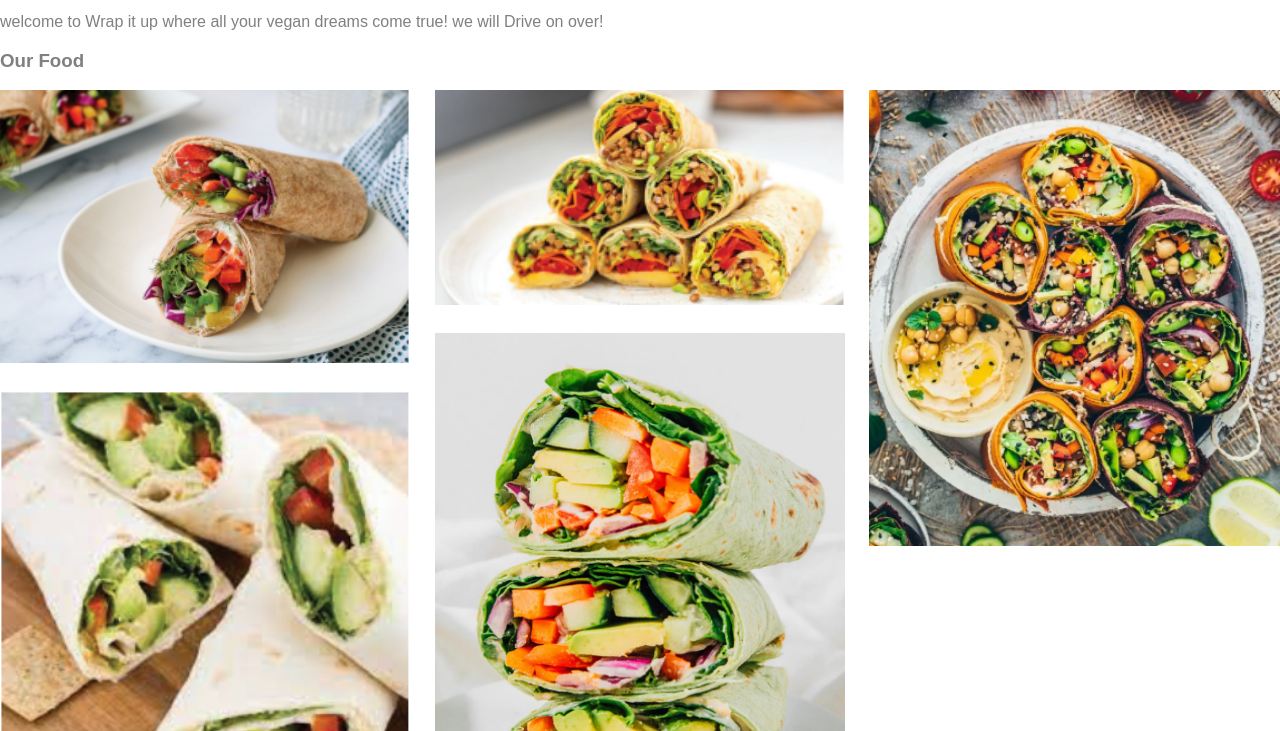
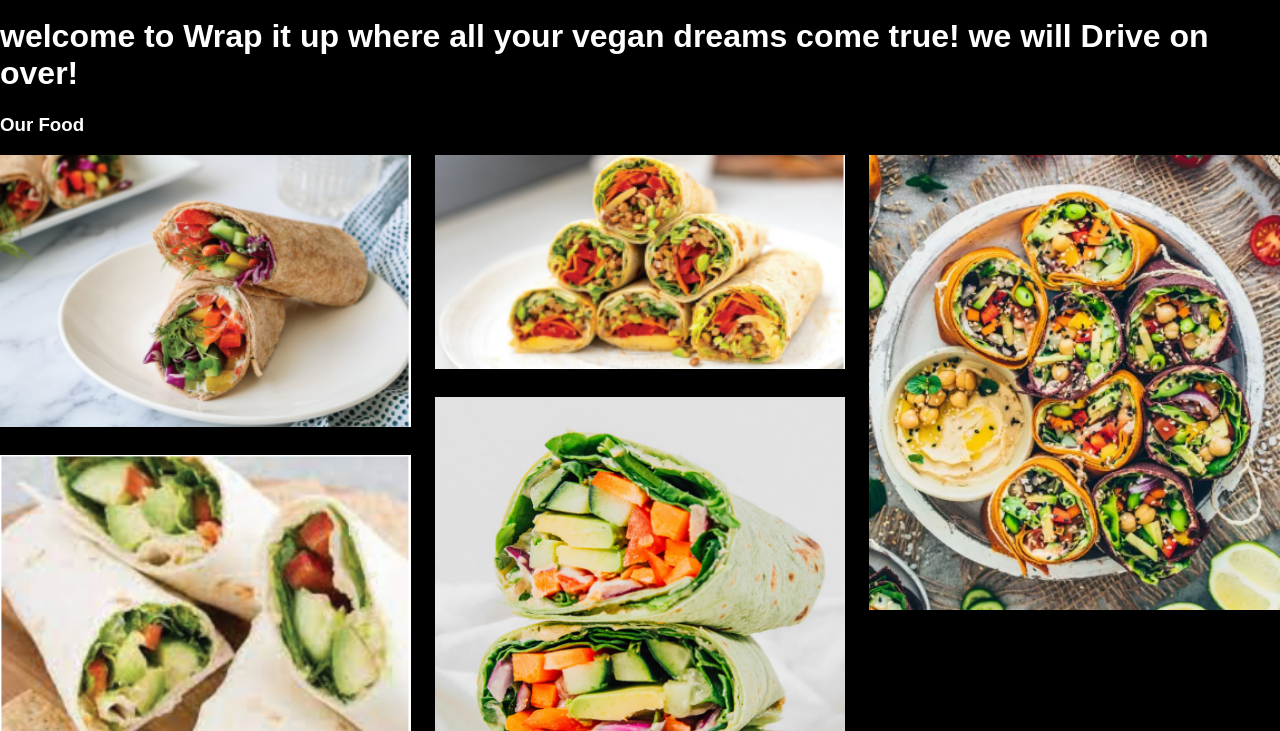
Before and after one commit to DragonRobot/DragonRobot.github.io, a plain HTML site: page projects/Restruant/index.html in a window 1280 px wide. Shown: the part 69-800 px from the top of the page. Drawn offline with Linux system fonts and the light colour scheme.

Commit message:
Final Project

```diff
--- a/projects/Restruant/css/style.css
+++ b/projects/Restruant/css/style.css
@@ -5,7 +5,8 @@
 body {
     margin: 0px;
     font-family: sans-serif;
-    color: grey
+    background-color: black;
+    color: white;
 }
 p{
     font-style: bold;
--- a/projects/Restruant/index.html
+++ b/projects/Restruant/index.html
@@ -20,8 +20,8 @@
             </div>
         </div>
         <p>
-            welcome to Wrap it up where all your vegan dreams come true!
-            we will Drive on over!
+            <h1>welcome to Wrap it up where all your vegan dreams come true!
+            we will Drive on over!</h1>
         </p>
         </div>
         <h3>Our Food</h3>
```
